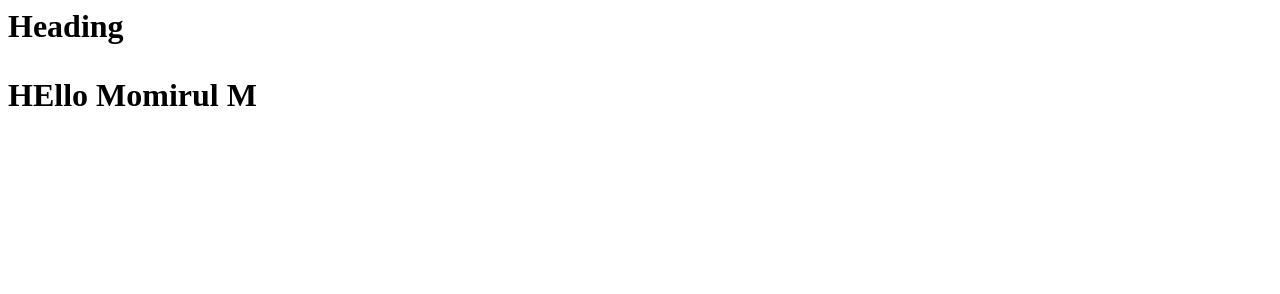
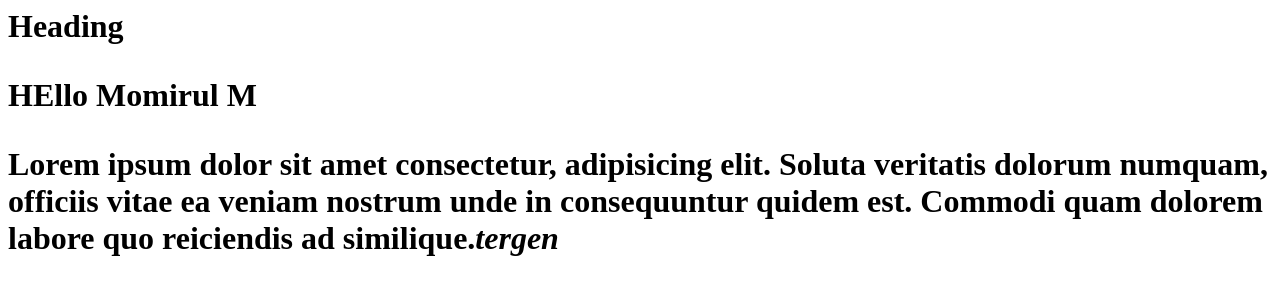
Before and after one commit to Momirl/first-projects, a plain HTML site: page index.html in a window 1280 px wide. Drawn offline with Linux system fonts and the light colour scheme.

Commit message:
first projects

```diff
--- a/index.html
+++ b/index.html
@@ -9,6 +9,7 @@
 <body>
     <h1>Heading</1h>
     <p>HEllo Momirul M</p>
+    <p>Lorem ipsum dolor sit amet consectetur, adipisicing elit. Soluta veritatis dolorum numquam, officiis vitae ea veniam nostrum unde in consequuntur quidem est. Commodi quam dolorem labore quo reiciendis ad similique.<em>tergen</em></p>
 
 </body>
 </html>
```
